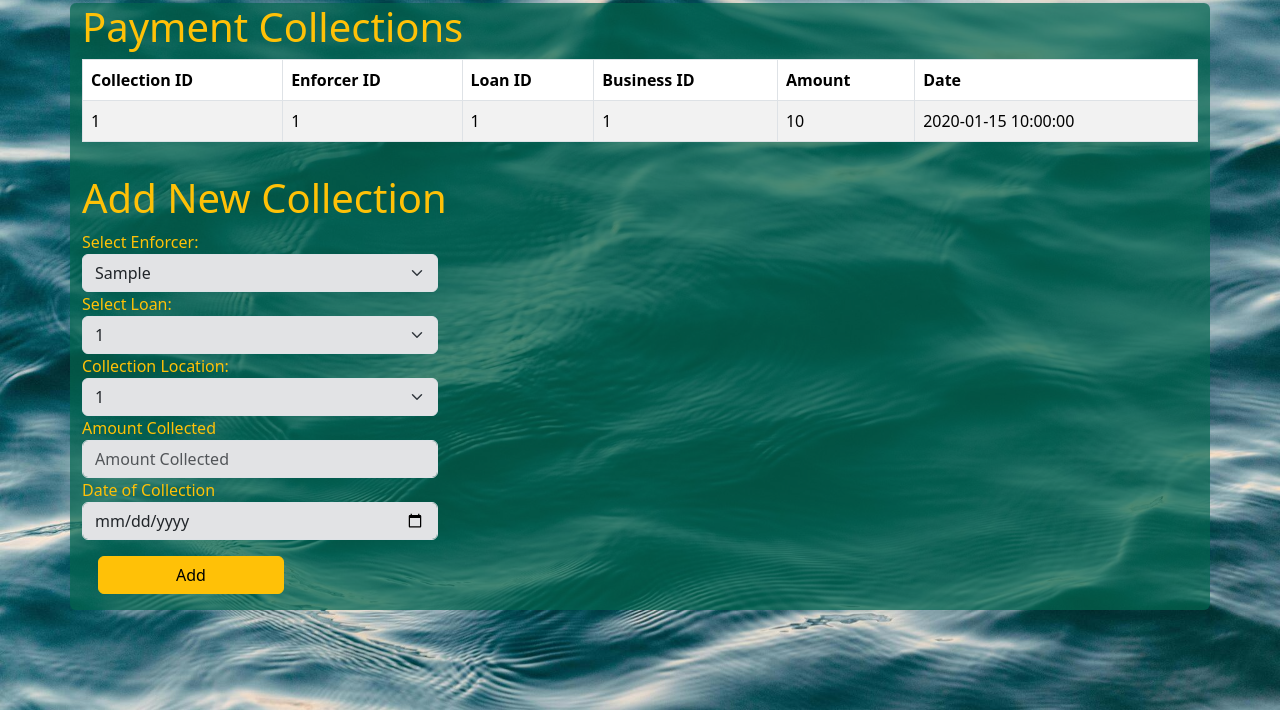
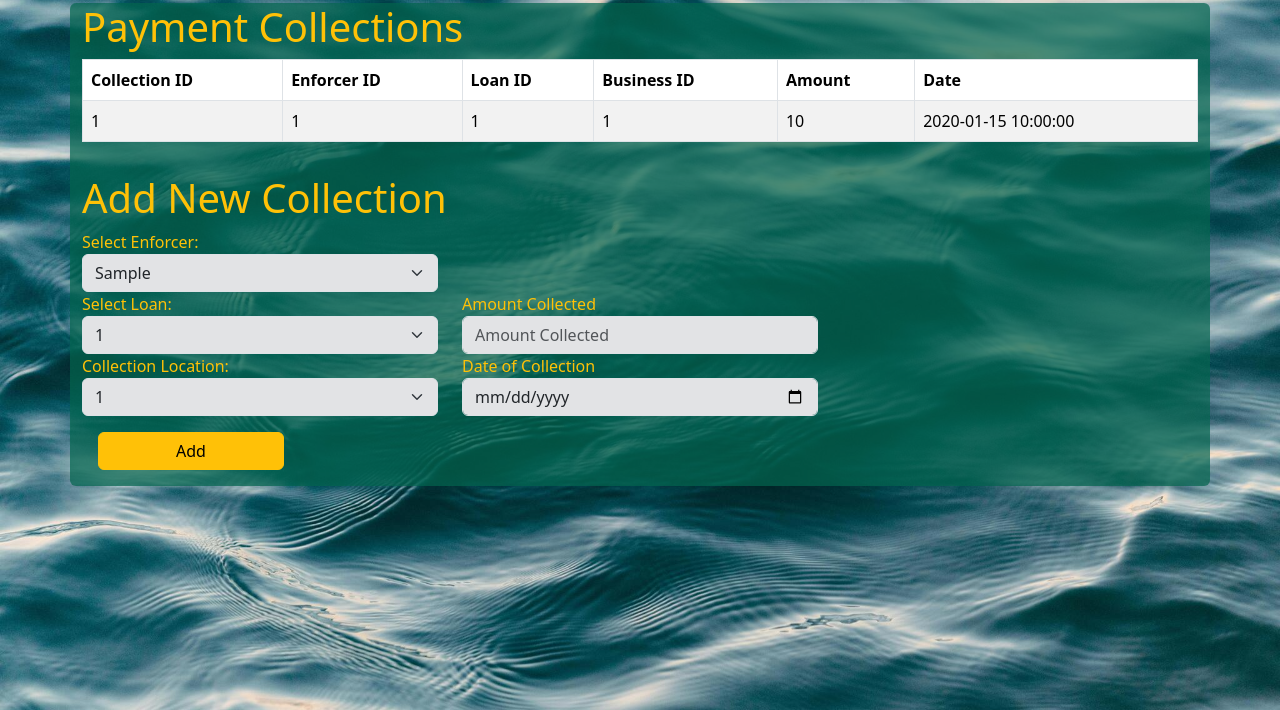
Before and after one commit to cbridgesosu/WeHeartLoanSharking, a Flask app: template templates/add_collection.j2 in a window 1280 px wide. Shown: the part 90-800 px from the top of the page. Run offline with Flask 3, Linux system fonts and the light colour scheme; the template is opened without the code that fills it: most values are stand-ins (such as "Sample title", 1, 10 or a date in 2020); some libraries are stand-ins or nearby versions.

Commit message:
Edited divs so the UI elements on the collections page are stacked side by side.  Basically make the same number of elements be in the same row and two separate columns.

```diff
--- a/templates/add_collection.j2
+++ b/templates/add_collection.j2
@@ -57,8 +57,8 @@
                         {% endfor %}
                     </select>
                 </div>
-            </div>
-            <div class="row">
+            <!-- </div>
+            <div class="row"> -->
                 <div class="col-4">
                     <label for="amount_collected">Amount Collected</label>
                     <input class="form-control bg-secondary-subtle" type="number" name="amount_collected" placeholder="Amount Collected" required=True />
```
